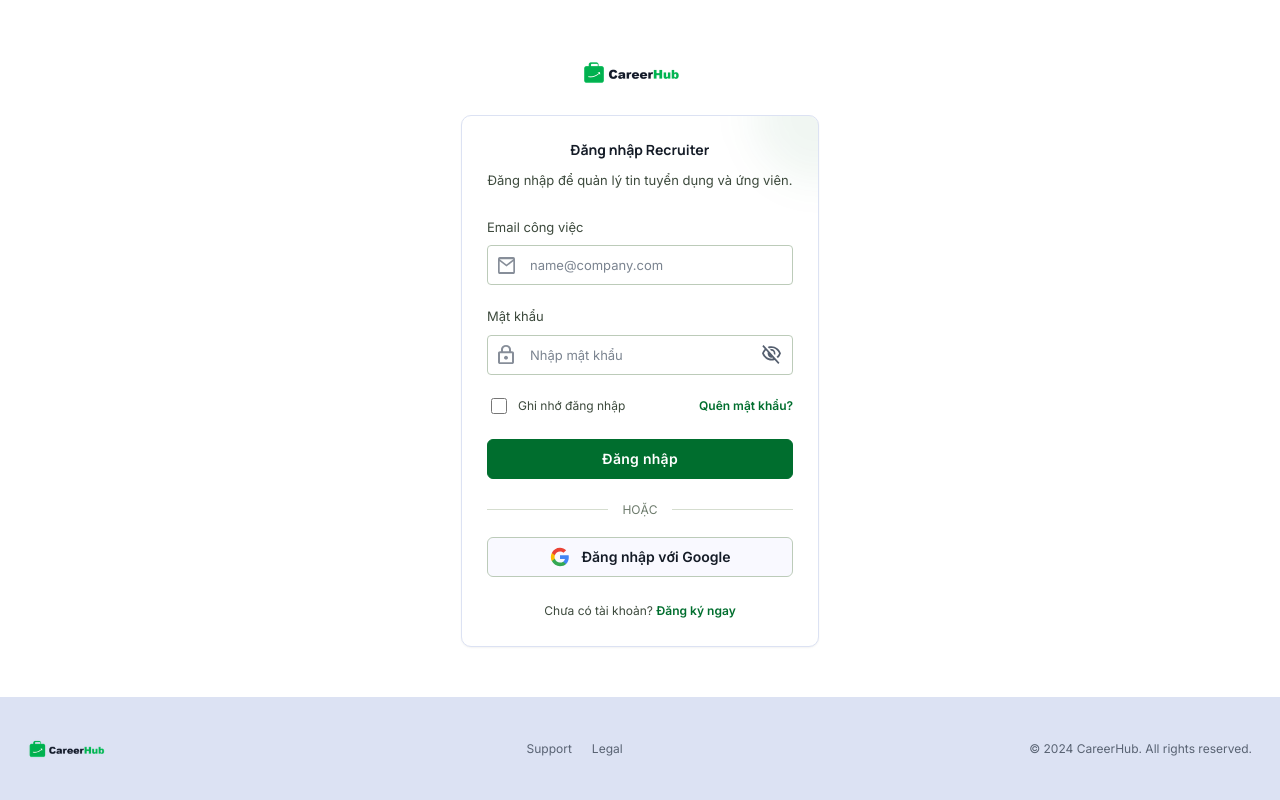
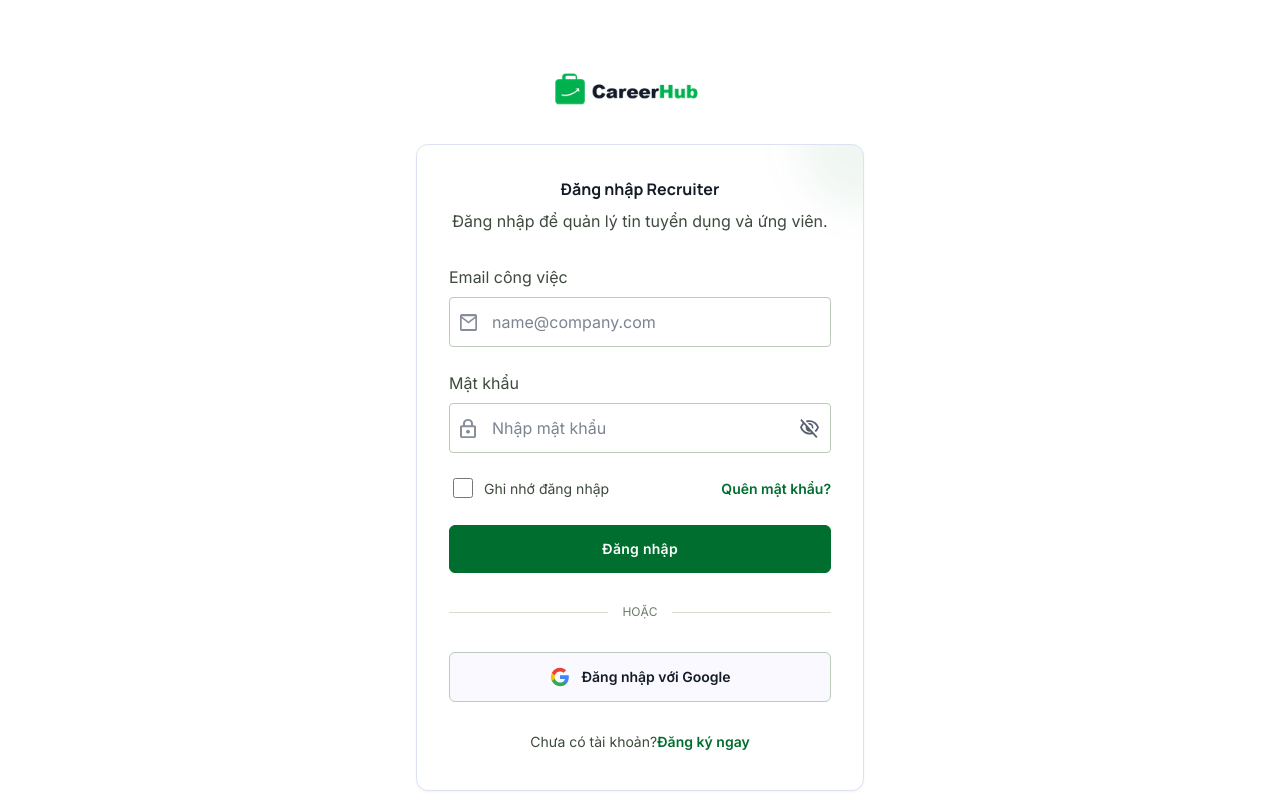
Before and after one commit to doan2026/Recruitment-System, a Next.js app in the folder frontend/: page /recruiter/login in a window 1280 px wide. Shown: the top 800 px of the page. Built offline with nearby package versions, Linux system fonts and the light colour scheme; no server answers.

Commit message:
fix(auth): match recruiter Figma frame geometry

```diff
--- a/frontend/app/globals.css
+++ b/frontend/app/globals.css
@@ -1068,3 +1068,80 @@
 .auth-admin-visual-card span { color:#555f6f; font-size:10px; }
 @media(max-width:900px) { .auth-admin-page { grid-template-columns:minmax(390px,52%) minmax(0,48%); } .auth-admin-panel { padding-inline:32px; } .auth-admin-visual { padding:28px; } }
 @media(max-width:680px) { .auth-admin-page { display:block; } .auth-admin-panel { min-height:100svh; gap:30px; padding:28px 22px 18px; } .auth-admin-content { max-width:440px; } .auth-admin-heading h1 { font-size:27px; } .auth-admin-visual { display:none; } .auth-recruiter-login-brand { min-height:90px; } .auth-recruiter-portal .auth-portal-main { padding-bottom:32px; } .auth-recruiter-login-footer { justify-content:center; text-align:center; } .auth-recruiter-login-footer>* { flex-basis:100%; justify-content:center; } }
+/* Match the measured Figma frames (recruiter auth: 22:4976/22:5658, admin: 54:224). */
+.auth-recruiter-login-brand { height:144px; min-height:144px; flex:0 0 144px; align-items:flex-start; padding:64px 16px 0; }
+.auth-recruiter-login-brand img { width:176px; height:48px; }
+.auth-recruiter-portal .auth-portal-main { align-items:flex-start; padding:0 32px 64px; }
+.auth-recruiter-portal .auth-portal-card { width:min(100%,448px); padding:33px; border-radius:12px; }
+.auth-recruiter-portal .auth-portal-heading { display:flex; flex-direction:column; gap:8px; margin-bottom:0; }
+.auth-recruiter-portal .auth-portal-heading h1 { margin:0; font-size:16px; line-height:24px; }
+.auth-recruiter-portal .auth-portal-heading p { font-size:16px; line-height:24px; }
+.auth-recruiter-portal .auth-portal-form { gap:24px; padding-top:8px; }
+.auth-recruiter-portal .auth-portal-field { gap:8px; }
+.auth-recruiter-portal .auth-portal-field>label { font-size:16px; line-height:24px; }
+.auth-recruiter-portal .auth-portal-input-wrap { height:50px; border-radius:4px; }
+.auth-recruiter-portal .auth-portal-input-wrap input { font-size:16px; }
+.auth-recruiter-portal .auth-portal-options { font-size:14px; }
+.auth-recruiter-portal .auth-portal-options input { width:20px; height:20px; }
+.auth-recruiter-portal .auth-portal-card .auth-submit { height:48px; font-size:14px; }
+.auth-recruiter-portal .auth-portal-divider { margin:0; }
+.auth-recruiter-portal .auth-portal-card>.auth-google { height:50px; }
+.auth-recruiter-portal .auth-portal-signup { margin:0; font-size:14px; }
+.auth-recruiter-login-footer { min-height:128px; padding:24px 28px; }
+.auth-recruiter-register .auth-portal-header { min-height:66px; flex:0 0 66px; }
+.auth-recruiter-register-main { min-height:1012px; flex:0 0 1012px; align-items:flex-start; padding:64px 16px; }
+.auth-recruiter-register-card { width:min(100%,448px); gap:32px; padding:33px; border-radius:16px; }
+.auth-recruiter-register-heading { display:flex; flex-direction:column; gap:8px; margin:0; }
+.auth-recruiter-register-heading h1 { margin:0; font-size:32px; line-height:40px; letter-spacing:0; }
+.auth-recruiter-register-heading p { font-size:16px; line-height:24px; }
+.auth-recruiter-register-fields { display:flex; flex-direction:column; gap:20px; width:100%; }
+.auth-recruiter-register-field { gap:4px; }
+.auth-recruiter-register-field label { font-size:12px; line-height:16px; }
+.auth-recruiter-register-field input { height:42px; padding:0 13px; border-radius:8px; background:#f9f9ff; font-size:14px; }
+.auth-recruiter-terms { font-size:12px; line-height:20px; }
+.auth-recruiter-register-card .auth-submit { height:40px; border-radius:4px; font-size:12px; }
+.auth-recruiter-register-card .auth-recruiter-register-divider { margin:0; }
+.auth-recruiter-register-card .auth-google { height:46px; border-radius:4px; font-size:12px; }
+.auth-recruiter-register-card .auth-portal-signup { margin:0; font-size:12px; }
+.auth-recruiter-register-footer { min-height:182px; padding:28px; }
+.auth-recruiter-header-brand-group { display:flex; min-width:max-content; align-items:center; gap:24px; }
+.auth-recruiter-header-brand-group .auth-portal-brand { width:100px; height:32px; }
+.auth-recruiter-header-brand-group .auth-portal-brand img { width:100px; height:28px; object-fit:contain; }
+.auth-recruiter-header-title { color:#00783e !important; font:600 24px/1.2 "Manrope","Inter",sans-serif; text-decoration:none; }
+.auth-recruiter-register-footer-brand { display:grid; flex:0 0 180px; gap:12px; }
+.auth-portal-footer .auth-recruiter-register-footer-brand { display:grid; align-content:start; gap:12px; }
+.auth-recruiter-register-footer-brand span { max-width:190px; font-size:12px; line-height:18px; }
+.auth-recruiter-register-footer-links { display:grid; flex:1; grid-template-columns:repeat(5,minmax(0,1fr)); gap:24px; padding-top:4px; }
+.auth-recruiter-register-footer-links a { color:#596373; font-size:12px; text-decoration:underline; }
+.auth-admin-content { gap:32px; }
+.auth-admin-panel { padding-bottom:48px; }
+.auth-admin-heading { display:grid; gap:12px; }
+.auth-admin-heading h1 { margin:0; font-size:36px; line-height:46px; letter-spacing:-.5px; }
+.auth-admin-heading p { font-size:16px; line-height:26px; }
+.auth-admin-form { gap:24px; }
+.auth-admin-field>label { line-height:20px; }
+.auth-admin-input-wrap { border-radius:8px; }
+.auth-admin-security { min-height:96px; padding:16px; }
+.auth-admin-security strong { font-size:14px; line-height:20px; }
+.auth-admin-security p { font-size:13px; line-height:20px; }
+.auth-admin-support { gap:6px; font-size:14px; line-height:20px; }
+.auth-admin-footer { min-height:37px; padding-top:16px; font-size:12px; line-height:20px; }
+.auth-admin-visual { padding:48px; }
+.auth-admin-visual-card { min-height:269px; padding:32px; }
+.auth-admin-visual-card h2 { margin:0; font-size:32px; line-height:42px; letter-spacing:0; }
+.auth-admin-visual-card p { margin:0; font-size:16px; line-height:26px; }
+.auth-admin-visual-card>div { margin-top:0; padding-top:16px; }
+@media(max-width:680px) {
+  .auth-recruiter-register-main { min-height:1012px; flex-basis:1012px; padding:64px 16px; }
+  .auth-recruiter-register-card { width:min(100%,448px); padding:26px 22px; }
+  .auth-recruiter-register-footer { min-height:182px; }
+  .auth-recruiter-portal .auth-portal-card { padding:26px 22px; }
+  .auth-admin-footer { min-height:37px; }
+}
+.auth-recruiter-portal .auth-portal-card { padding:32px; }
+.auth-recruiter-portal .auth-portal-form { margin-top:24px; }
+.auth-recruiter-portal .auth-portal-divider { height:32px; margin:23px 0 24px; }
+.auth-recruiter-portal .auth-portal-signup { display:flex; min-height:32px; align-items:center; justify-content:center; margin-top:24px; }
+.auth-recruiter-register-card { padding:32px; }
+.auth-recruiter-register-fields { gap:19.5px; }
+@media(max-width:680px) { .auth-recruiter-register-card { padding:26px 22px; } .auth-recruiter-portal .auth-portal-card { padding:26px 22px; } }
--- a/frontend/components/RecruiterRegisterPage.tsx
+++ b/frontend/components/RecruiterRegisterPage.tsx
@@ -68,13 +68,14 @@
   const otpStage = !!registrationId;
   return <main className="auth-portal-page auth-recruiter-register">
     <header className="auth-portal-header">
-      <Link className="auth-portal-brand" href="/" aria-label="CareerHub - Trang chủ"><img src="/figma/register/7f320.png" alt="CareerHub" width="146" height="40" /></Link>
+      <div className="auth-recruiter-header-brand-group"><Link className="auth-portal-brand" href="/" aria-label="CareerHub - Trang chủ"><img src="/figma/register/7f320.png" alt="" width="146" height="40" /></Link><Link className="auth-recruiter-header-title" href="/">CareerHub</Link></div>
       <nav aria-label="Điều hướng"><Link href="/">Trang chủ</Link><Link href="/candidate/jobs">Việc làm</Link><Link href="/companies">Công ty</Link><span>Bạn là nhà tuyển dụng?</span><Link className="auth-header-action" href="/recruiter/login">Đăng nhập</Link></nav>
     </header>
     <section className="auth-recruiter-register-main">
       {verified ? <div className="auth-recruiter-register-card auth-recruiter-success"><h1>Tài khoản Recruiter đã xác minh</h1><p>{notice || "Tài khoản của bạn đã sẵn sàng."}</p><Link className="auth-submit auth-submit-link" href="/recruiter/jobs">Tiếp tục đến khu vực tuyển dụng →</Link></div> :
         <form className="auth-recruiter-register-card" noValidate onSubmit={submit}>
           <header className="auth-recruiter-register-heading"><h1>{otpStage ? "Xác minh email Recruiter" : <>Đăng ký tài khoản<br />Recruiter</>}</h1><p>{otpStage ? `Nhập mã OTP 6 số đã gửi đến ${email}.` : "Tạo tài khoản để đăng tin tuyển dụng và tìm kiếm ứng viên phù hợp."}</p></header>
+          <div className="auth-recruiter-register-fields">
           {!otpStage ? <>
             <div className="auth-recruiter-register-field"><label htmlFor="recruiter-name">Họ và tên</label><input id="recruiter-name" autoComplete="name" maxLength={160} value={name} onChange={e => setName(e.target.value)} placeholder="Nhập họ và tên" disabled={pending} /></div>
             <div className="auth-recruiter-register-field"><label htmlFor="recruiter-email">Email công việc</label><input id="recruiter-email" type="email" autoComplete="email" maxLength={320} value={email} onChange={e => setEmail(e.target.value)} placeholder="name@company.com" disabled={pending} /></div>
@@ -90,8 +91,9 @@
             {process.env.NEXT_PUBLIC_GOOGLE_LOGIN_ENABLED === "true" ? <a className="auth-google" href={`${process.env.NEXT_PUBLIC_API_BASE_URL ?? "/api"}/auth/google?role=RECRUITER`}><img src="/figma/login/bc562.svg" alt="" /><span>Đăng ký với Google</span></a> : <button className="auth-google" type="button" onClick={() => setError("Đăng ký Google chưa được cấu hình cho môi trường local.")}><img src="/figma/login/bc562.svg" alt="" /><span>Đăng ký với Google</span></button>}
             <p className="auth-portal-signup">Đã có tài khoản? <Link href="/recruiter/login">Đăng nhập</Link></p>
           </>}
+          </div>
         </form>}
     </section>
-    <footer className="auth-portal-footer auth-recruiter-register-footer"><Link href="/" className="auth-footer-wordmark">CareerHub</Link><div><Link href="/companies">Company</Link><Link href="/candidate/jobs">Candidates</Link><Link href="/recruiter/login">Recruiters</Link></div><div><a href="mailto:support@careerhub.local">Support</a><Link href="/privacy">Legal</Link></div><span>© 2024 CareerHub. All rights reserved.</span></footer>
+    <footer className="auth-portal-footer auth-recruiter-register-footer"><div className="auth-recruiter-register-footer-brand"><Link href="/" className="auth-footer-wordmark">CareerHub</Link><span>© 2024 CareerHub. All rights reserved.</span></div><nav className="auth-recruiter-register-footer-links" aria-label="Liên kết chân trang"><Link href="/companies">Company</Link><Link href="/candidate/jobs">Candidates</Link><Link href="/recruiter/login">Recruiters</Link><a href="mailto:support@careerhub.local">Support</a><Link href="/privacy">Legal</Link></nav></footer>
   </main>;
 }
--- a/frontend/components/RoleLoginPage.tsx
+++ b/frontend/components/RoleLoginPage.tsx
@@ -147,7 +147,7 @@
 
       <footer className="auth-portal-footer auth-recruiter-login-footer">
         <Link href="/" aria-label="CareerHub"><img src="/figma/login/7544b.png" alt="CareerHub" width="92" height="26" /></Link>
-        <div><a href="mailto:support@careerhub.local">Support</a><Link href="/privacy">Legal</Link></div>
+        <div><Link href="/companies">Company</Link><a href="mailto:support@careerhub.local">Support</a><Link href="/privacy">Legal</Link></div>
         <span>© 2024 CareerHub. All rights reserved.</span>
       </footer>
     </main>
```
